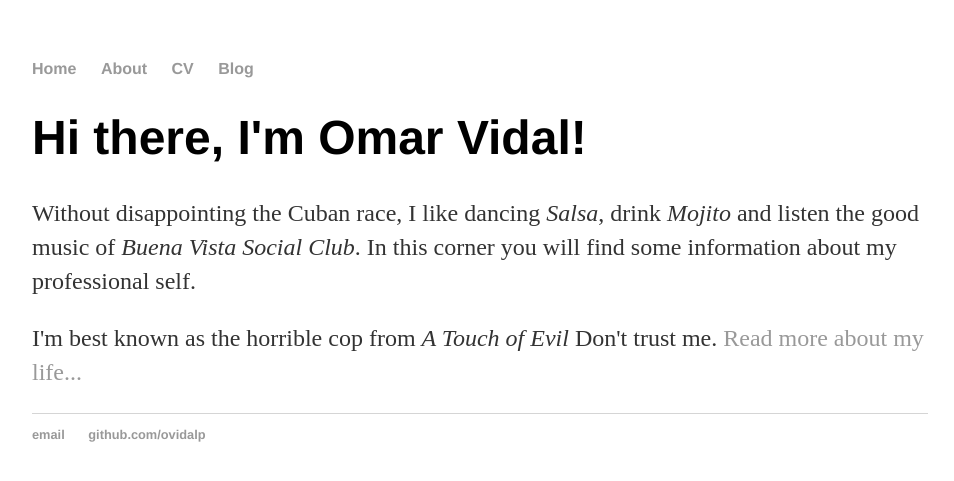
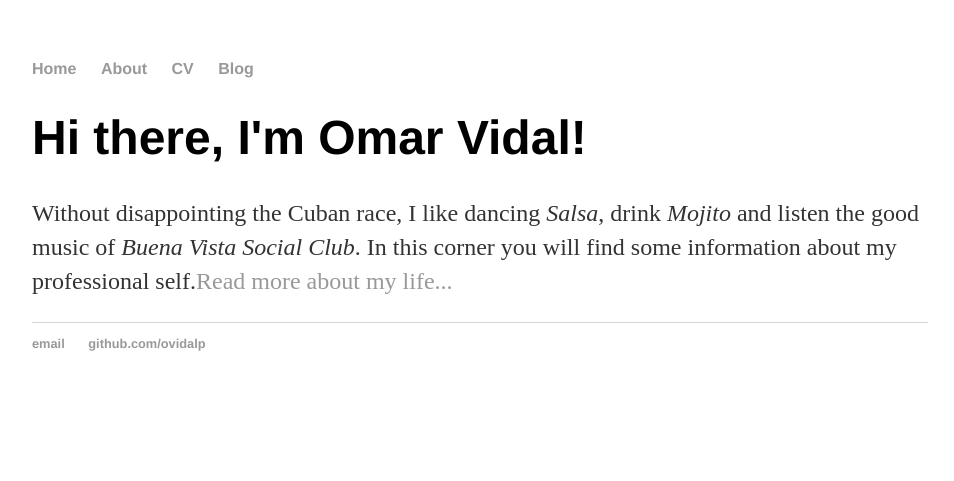
Before and after one commit to ovidalp/ovidalp.github.io, a Jekyll site: the page built from index.html, in a window 1280 px wide. Shown: the top 481 px of the page, without its empty margins (160-1114 px from the left). Built offline with Jekyll 4.4.1, drawn with Linux system fonts in a browser that asks for light colours.

Commit message:
Update index.html

```diff
--- a/index.html
+++ b/index.html
@@ -4,6 +4,5 @@
 ---
 <div class="blurb">
 	<h1>Hi there, I'm Omar Vidal!</h1>
-	<p>Without disappointing the Cuban race, I like dancing <em>Salsa</em>, drink <em>Mojito</em> and listen the good music of <em>Buena Vista Social Club</em>. In this corner you will find some information about my professional self.</p>
-	<p>I'm best known as the horrible cop from <em>A Touch of Evil</em> Don't trust me. <a href="/about">Read more about my life...</a></p>
+	<p>Without disappointing the Cuban race, I like dancing <em>Salsa</em>, drink <em>Mojito</em> and listen the good music of <em>Buena Vista Social Club</em>. In this corner you will find some information about my professional self.<a href="/about">Read more about my life...</a></p>
 </div><!-- /.blurb -->
```
